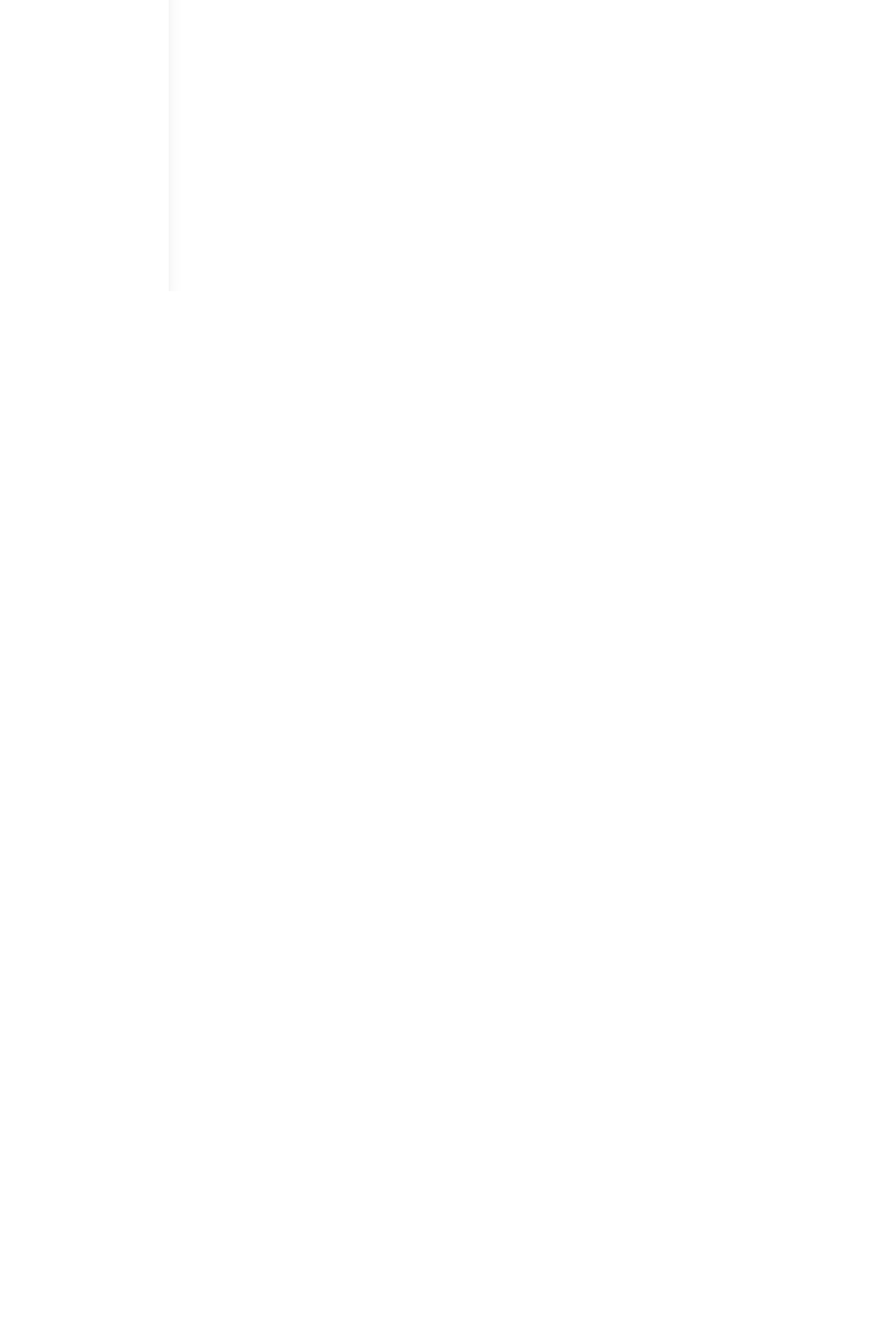
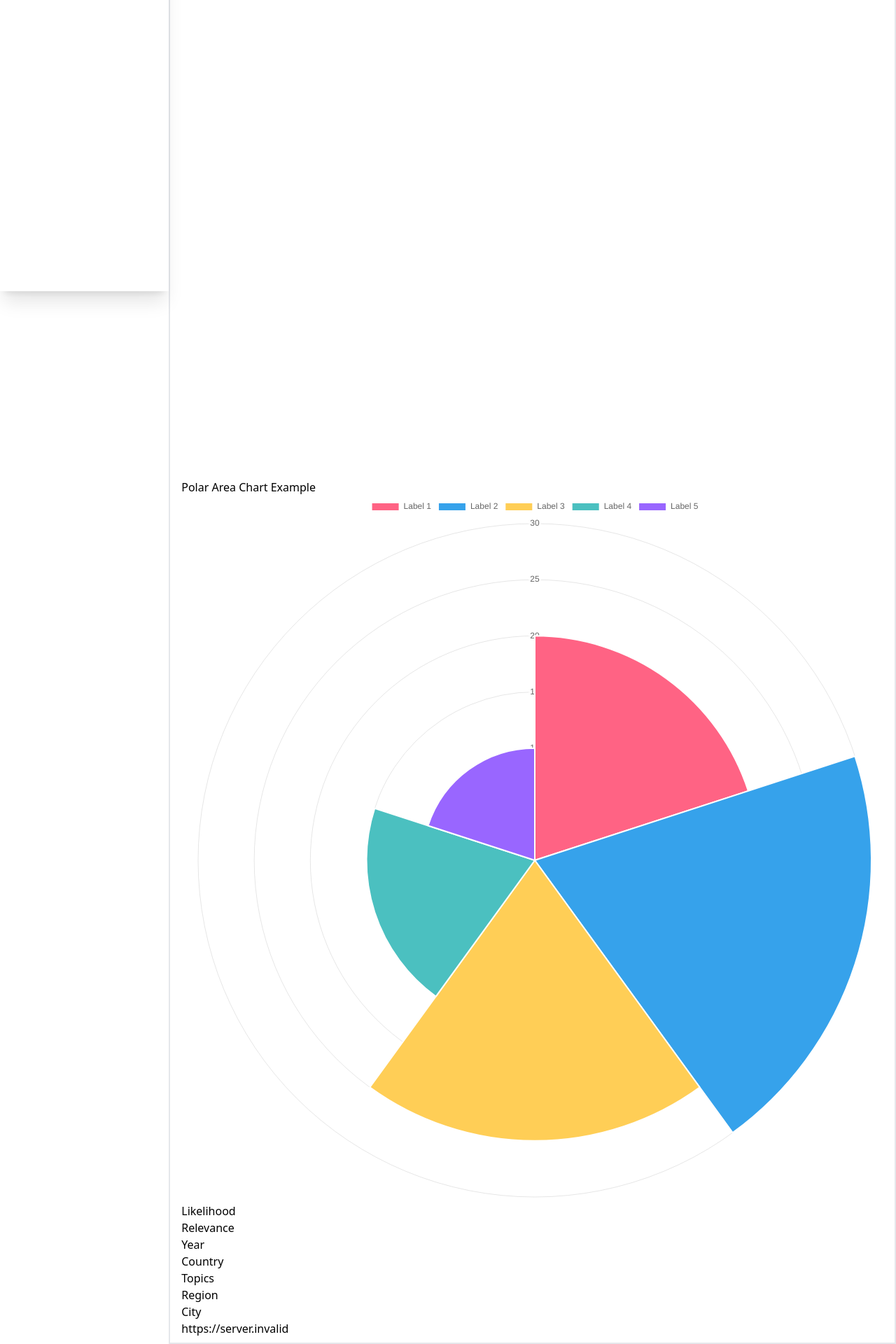
Before and after one commit to AdilAhmed976/dashboard_frontend, a React (Create React App) app: page / in a window 1280 px wide. Shown: the part 384-2304 px from the top of the page at 70% size. Before the commit the page ends 800 px from the top, so only its background shows below. Built offline with nearby package versions, Linux system fonts and the light colour scheme; no server answers; the HTML template or start-up script is replaced by a standard one.

Commit message:
charts Added

```diff
--- a/package.json
+++ b/package.json
@@ -6,9 +6,10 @@
     "@testing-library/jest-dom": "^5.17.0",
     "@testing-library/react": "^13.4.0",
     "@testing-library/user-event": "^13.5.0",
-    "chart.js": "^4.4.0",
+    "axios": "^1.6.2",
+    "chart.js": "^3.9.1",
     "react": "^18.2.0",
-    "react-chartjs-2": "^5.2.0",
+    "react-chartjs-2": "^3.3.0",
     "react-dom": "^18.2.0",
     "react-icons": "^4.12.0",
     "react-router-dom": "^6.18.0",
--- /dev/null
+++ b/src/Common/DoughnutChart.jsx
@@ -0,0 +1,25 @@
+import React from "react";
+import { Doughnut } from "react-chartjs-2";
+
+const DoughnutChart = ({data}) => {
+  // Sample data for the doughnut chart
+  const dataChart = {
+    // labels: ["Label 1", "Label 2", "Label 3"],
+    datasets: [
+      {
+        data: data, // Sample data values
+        backgroundColor: ["#FF6384", "#36A2EB", "#FFCE56"], // Sample colors
+        hoverBackgroundColor: ["#FF6384", "#36A2EB", "#FFCE56"],
+      },
+    ],
+  };
+
+  return (
+    <div>
+      <h2>Doughnut Chart Example</h2>
+      <Doughnut data={dataChart} />
+    </div>
+  );
+};
+
+export default DoughnutChart;
--- /dev/null
+++ b/src/Common/PolarAreaChart.jsx
@@ -0,0 +1,37 @@
+import React from "react";
+import { PolarArea } from "react-chartjs-2";
+
+const PolarAreaChart = () => {
+  // Sample data for the polar area chart
+  const data = {
+    labels: ["Label 1", "Label 2", "Label 3", "Label 4", "Label 5"],
+    datasets: [
+      {
+        data: [20, 30, 25, 15, 10], // Sample data values
+        backgroundColor: [
+          "#FF6384",
+          "#36A2EB",
+          "#FFCE56",
+          "#4BC0C0",
+          "#9966FF",
+        ], // Sample colors
+        hoverBackgroundColor: [
+          "#FF6384",
+          "#36A2EB",
+          "#FFCE56",
+          "#4BC0C0",
+          "#9966FF",
+        ],
+      },
+    ],
+  };
+
+  return (
+    <div>
+      <h2>Polar Area Chart Example</h2>
+      <PolarArea data={data} />
+    </div>
+  );
+};
+
+export default PolarAreaChart;
--- a/src/Common/global.js
+++ b/src/Common/global.js
@@ -3,5 +3,5 @@ import { RxDashboard } from "react-icons/rx";
 
 export const sidebarMenus = [
   { title: "Home", src: "/", icon: <IoHomeOutline size={24} /> },
-  { title: "Dashboard", src: "dashboard", icon: <RxDashboard size={24} /> },
+  { title: "Dashboard", src: "/dashboard", icon: <RxDashboard size={24} /> },
 ];
--- a/src/Pages/Home.jsx
+++ b/src/Pages/Home.jsx
@@ -1,9 +1,28 @@
-import React from "react";
+import React, { useEffect, useState } from "react";
+import { getBaseUrl } from "../Common/utils";
+import DoughnutChart from "../Common/DoughnutChart";
+import axios from "axios";
+import PolarAreaChart from "../Common/PolarAreaChart";
+const Home = () => {
+  const [allData, setAllData] = useState(null);
 
-const Home = () => {
+  const getData = async () => {
+    try {
+      const res = await axios.get(getBaseUrl());
+      if (res.status === 200) {
+        setAllData(res.data);
+      }
+    } catch (error) {}
+  };
+  useEffect(() => {
+    getData();
+  }, []);
+
   return (
     <div className="border-2 p-2 pl-4">
       <p>Intensity</p>
+      <DoughnutChart data={allData?.map((r) => r.intensity)} />
+      <PolarAreaChart  data={allData?.map((r) => r.intensity)} />
       <p>Likelihood</p>
       <p>Relevance</p>
       <p>Year</p>
@@ -11,6 +30,7 @@ const Home = () => {
       <p>Topics</p>
       <p>Region</p>
       <p>City</p>
+      <p>{getBaseUrl()}</p>
     </div>
   );
 };
```
Also changed, not shown: 1 other file (tests, documents, lock files or other folders).
